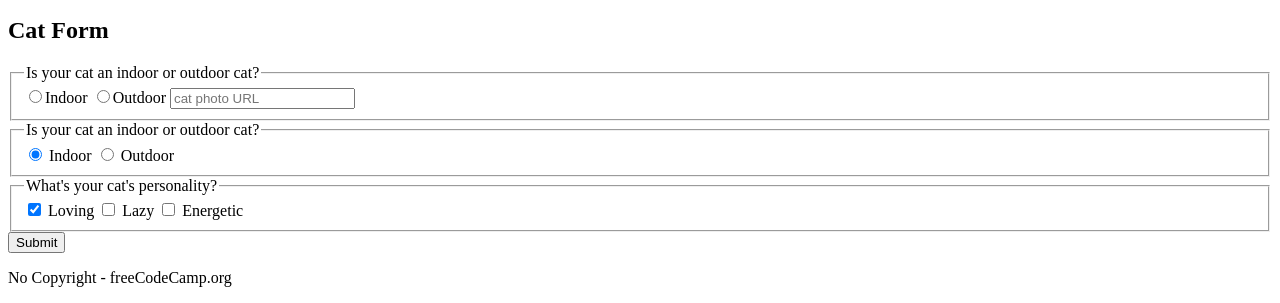
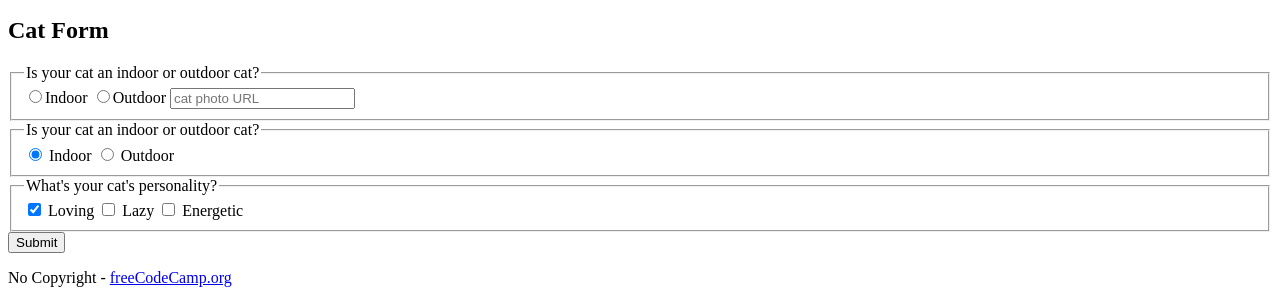
Before and after one commit to arjunultra/FCC-WebDev_Bootcamp_Badwebsiteclub, a plain HTML site: page HTML-CatPhotoApp/index.html in a window 1280 px wide. Shown: the part 1419-1722 px from the top of the page. Drawn offline with Linux system fonts and the light colour scheme.

Commit message:
CatPhotoApp done

```diff
--- a/HTML-CatPhotoApp/index.html
+++ b/HTML-CatPhotoApp/index.html
@@ -128,7 +128,12 @@
       </section>
     </main>
     <footer>
-      <p>No Copyright - <a href="https://www.freecodecamp.org"></a>freeCodeCamp.org</a></p>
+      <p>
+        No Copyright -
+        <a href="https://www.freecodecamp.org">freeCodeCamp.org</a>
+      </p>
     </footer>
   </body>
 </html>
+
+<!-- Project 1 Complete -->
```
